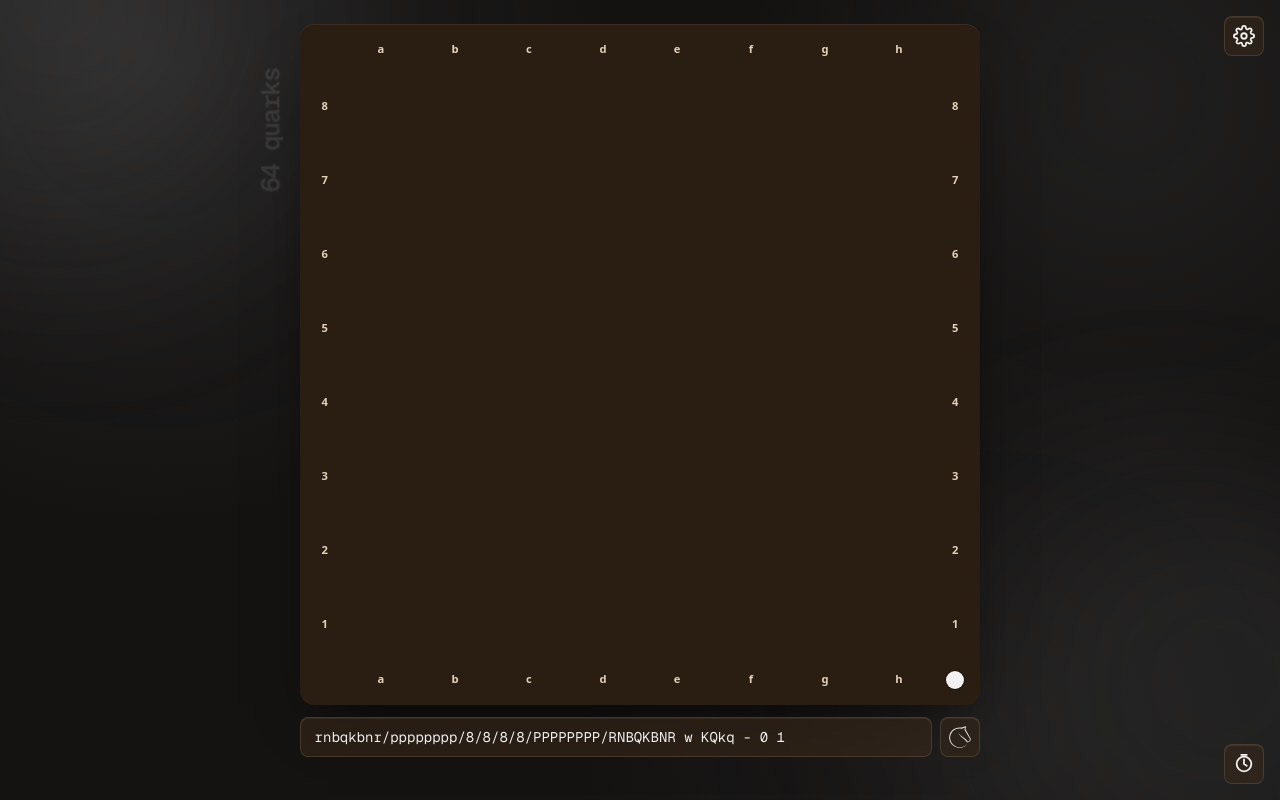
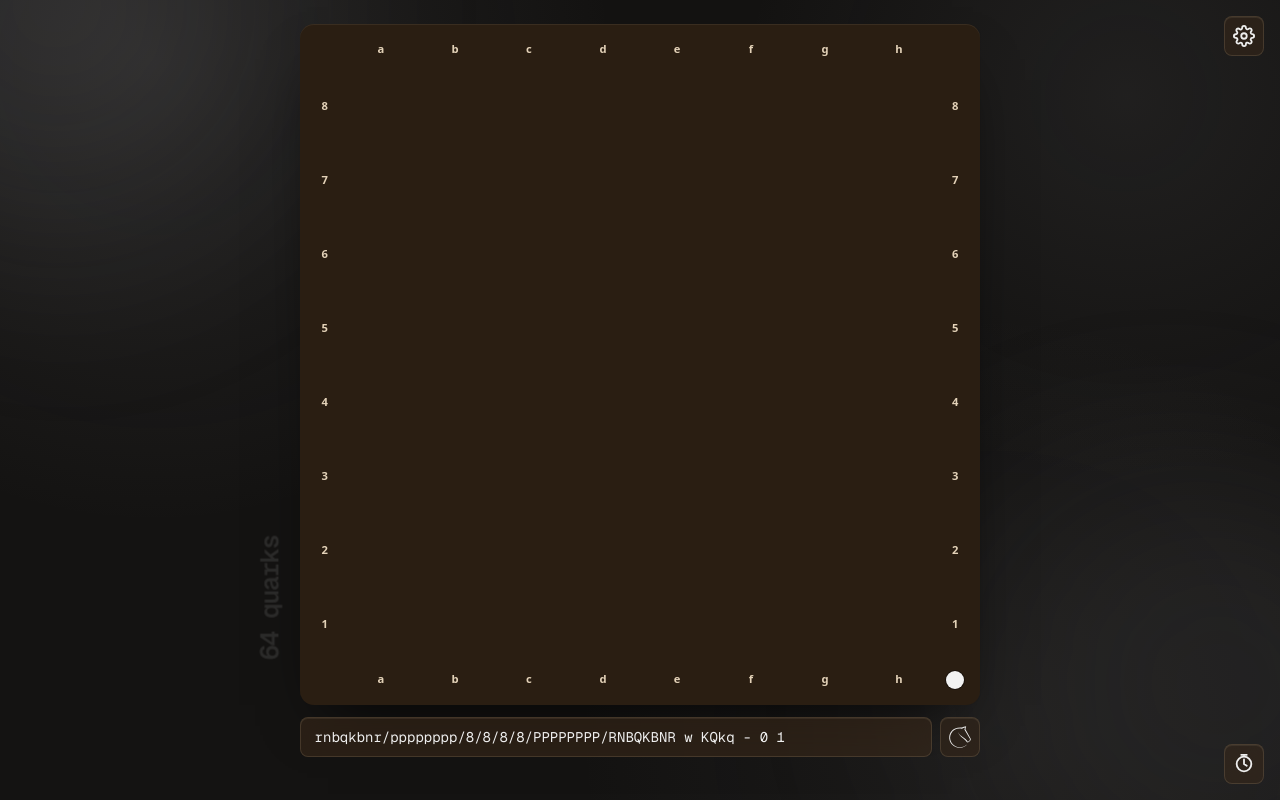
Before and after one commit to rafalchojnacki/fen-viewer, a website built with Vite: page index.html in a window 1280 px wide. Shown: the top 800 px of the page. Built offline with nearby package versions, Linux system fonts and the light colour scheme; what @lichess-org/chessground would draw is missing.

Commit message:
Position logo below board

```diff
--- a/index.html
+++ b/index.html
@@ -10,7 +10,7 @@
       <div class="board-area">
         <div class="board-and-panel">
           <div class="board-column">
-            <div class="brand-watermark">64 quarks</div>
+            <div class="brand-watermark"><span>64 quarks</span></div>
             <div class="board-frame">
               <div class="coords-files" id="coords-files-top"></div>
               <div class="coords-ranks" id="coords-ranks-left"></div>
--- a/src/style.css
+++ b/src/style.css
@@ -189,9 +189,9 @@ body::after {
 
 .brand-watermark {
   position: absolute;
-  top: calc(var(--frame-pad) + var(--frame-coord) + var(--frame-gap));
-  right: calc(100% + 16px + 1em);
-  transform: rotate(-90deg);
+  top: calc(var(--frame-size) - var(--frame-pad) - var(--frame-coord) - var(--frame-gap));
+  right: calc(100% + 16px);
+  transform: rotate(90deg);
   transform-origin: top right;
   white-space: nowrap;
   z-index: 2;
@@ -204,6 +204,11 @@ body::after {
   font-weight: 600;
   line-height: 1;
   letter-spacing: -0.06em;
+}
+
+.brand-watermark span {
+  display: block;
+  transform: rotate(180deg);
 }
 
 main {
```
